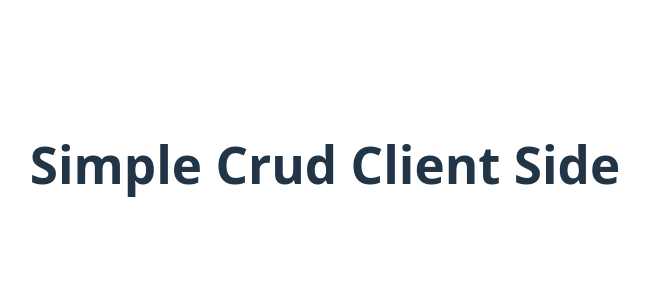
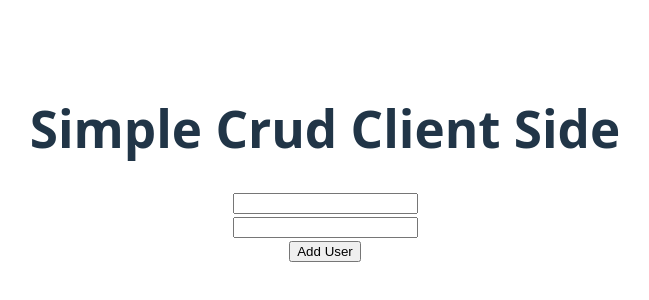
Before and after one commit to MasumRezaMunna/CRUD-client, a React (Vite) app: page / in a window 1280 px wide. Shown: the part 236-536 px from the top of the page, without its empty margins (315-964 px from the left). Built offline with nearby package versions, Linux system fonts and the light colour scheme.

Commit message:
create client side post and send data to the server side

```diff
--- a/package.json
+++ b/package.json
@@ -11,7 +11,8 @@
   },
   "dependencies": {
     "react": "^19.2.0",
-    "react-dom": "^19.2.0"
+    "react-dom": "^19.2.0",
+    "react-router": "^7.12.0"
   },
   "devDependencies": {
     "@eslint/js": "^9.39.1",
--- a/src/App.jsx
+++ b/src/App.jsx
@@ -1,4 +1,5 @@
 import './App.css'
+import Users from './components/Users'
 
 function App() {
 
@@ -6,6 +7,7 @@ function App() {
     <>
 
       <h1>Simple Crud Client Side</h1>
+      <Users></Users>
 
     </>
   )
--- /dev/null
+++ b/src/components/Users.jsx
@@ -0,0 +1,38 @@
+import React from "react";
+
+const Users = () => {
+
+    const handleAddUser = e =>{
+        e.preventDefault();
+        const name = e.target.name.value;
+        const email = e.target.email.value;
+        console.log(name,email);
+
+        const newUser = {name, email};
+
+        // save this user data to the database
+        fetch('http://localhost:3000/users',{
+            method: 'POST',
+            headers: {
+                'content-type': 'application/json'
+            },
+            body: JSON.stringify(newUser)
+        })
+        .then(res => res.json())
+        .then(data =>{
+            console.log('after saving user', data)
+        })
+    }
+  return (
+  <div>
+    <form onSubmit={handleAddUser} action="">
+        <input type="text" name="name" id="" />
+        <br />
+        <input type="email" name="email" id="" />
+        <br />
+        <input type="submit" value="Add User" />
+    </form>
+  </div>
+)};
+
+export default Users;
```
Also changed, not shown: 1 other file (tests, documents, lock files or other folders).
